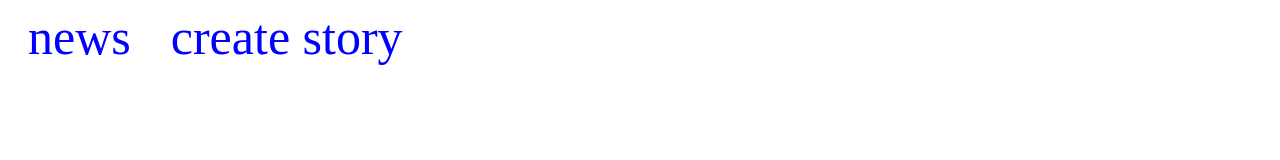
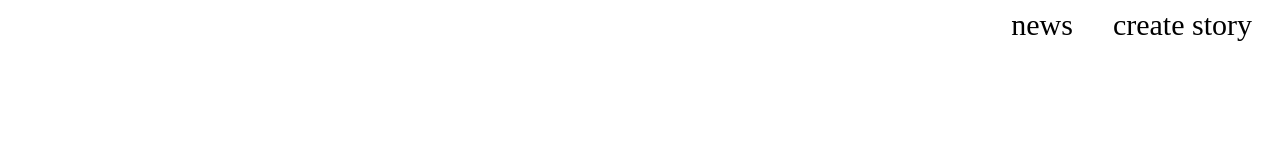
Before and after one commit to Marksalz/spaNewsSite, a website: page index.html in a window 1280 px wide. Drawn offline with Linux system fonts and the light colour scheme.

Commit message:
Add navbar styles and update Navbar component for improved layout

```diff
--- a/components/Navbar.js
+++ b/components/Navbar.js
@@ -2,10 +2,8 @@ function GenNavbar(linksArray) {
   const nav = document.createElement("nav");
   linksArray.forEach((link) => {
     const a = document.createElement("a");
+    a.className = "nav_link";
     a.textContent = link;
-    a.style.color = "blue";
-    a.style.fontSize = "50px";
-    a.style.margin = "0 20px";
 
     a.addEventListener("click", (e) => {
       e.preventDefault();
@@ -19,6 +17,6 @@ function GenNavbar(linksArray) {
 
     nav.appendChild(a);
   });
-  nav.style.display = "inline-block";
+
   return nav;
 }
--- a/index.html
+++ b/index.html
@@ -4,6 +4,7 @@
     <meta charset="UTF-8" />
     <meta name="viewport" content="width=device-width, initial-scale=1.0" />
     <title>Document</title>
+    <link rel="stylesheet" href="styles/navbar.css" />
     <script src="./pages/News.js" defer></script>
     <script src="./pages/CreateStory.js" defer></script>
     <script src="./components/Navbar.js" defer></script>
--- /dev/null
+++ b/styles/navbar.css
@@ -0,0 +1,20 @@
+* {
+  box-sizing: border-box;
+}
+
+nav {
+  display: flex;
+  flex-direction: row;
+  justify-content: flex-end;
+}
+
+.nav_link {
+  color: black;
+  font-size: 30px;
+  margin: 0 20px;
+}
+
+.nav_link:hover{
+    cursor: pointer;
+    color: blue;
+}
```
